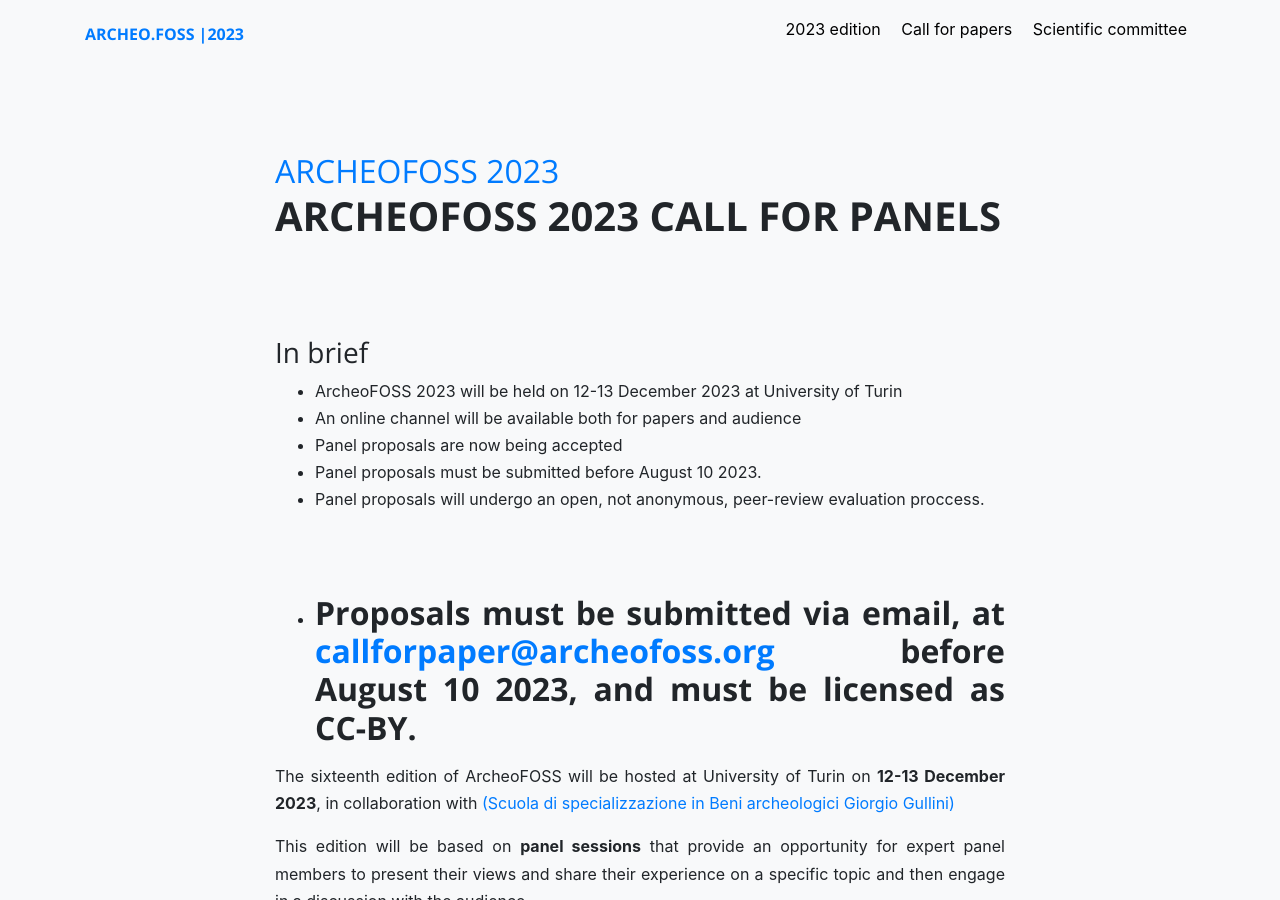
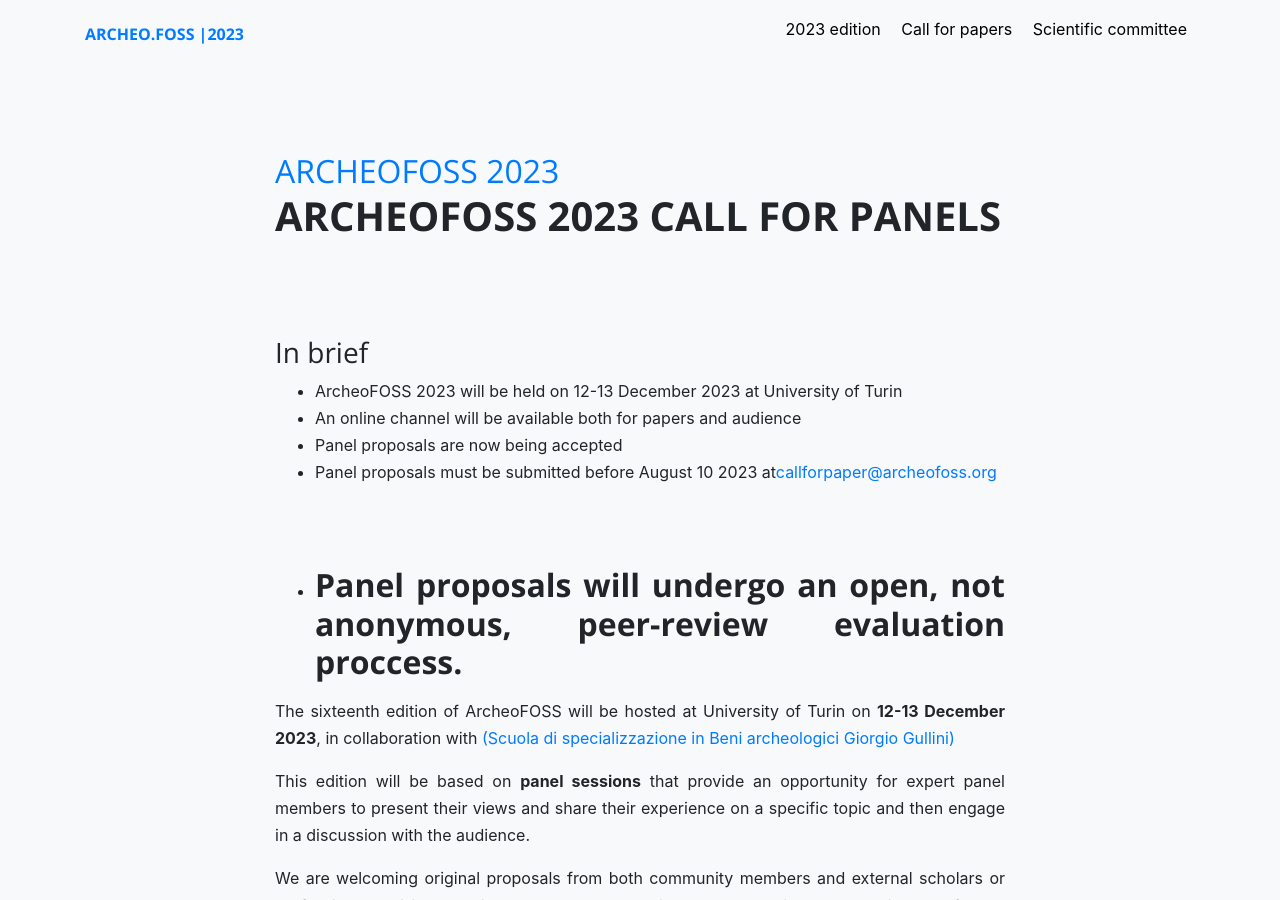
Before and after one commit to archeofoss/archeofoss, a Jekyll site: the page built from 2023/call-for-panels.md, in a window 1280 px wide and 900 px high. Built offline with Jekyll 4.4.1, drawn with Linux system fonts in a browser that asks for light colours; nearby versions of some CDN libraries.

Commit message:
Update call-for-panels.md

```diff
--- a/2023/call-for-panels.md
+++ b/2023/call-for-panels.md
@@ -11,9 +11,8 @@
 - ArcheoFOSS 2023 will be held on 12-13 December 2023 at University of Turin
 - An online channel will be available both for papers and audience
 - Panel proposals are now being accepted
-- Panel proposals must be submitted before August 10 2023.
+- Panel proposals must be submitted before August 10 2023 at[callforpaper@archeofoss.org](callforpaper@archeofoss.org)
 - Panel proposals will undergo an open, not anonymous, peer-review evaluation proccess.
-- Proposals **must** be submitted via email, at [callforpaper@archeofoss.org](callforpaper@archeofoss.org) **before August 10 2023**, and **must** be licensed as CC-BY.
 ---
 
 The sixteenth edition of ArcheoFOSS will be hosted at  University of Turin on **12-13 December 2023**, in collaboration with [(Scuola di specializzazione in Beni archeologici Giorgio Gullini)]([https://scuolaarcheologia.campusnet.unito.it/do/corsi.pl/Show?_id=mg37)
```
